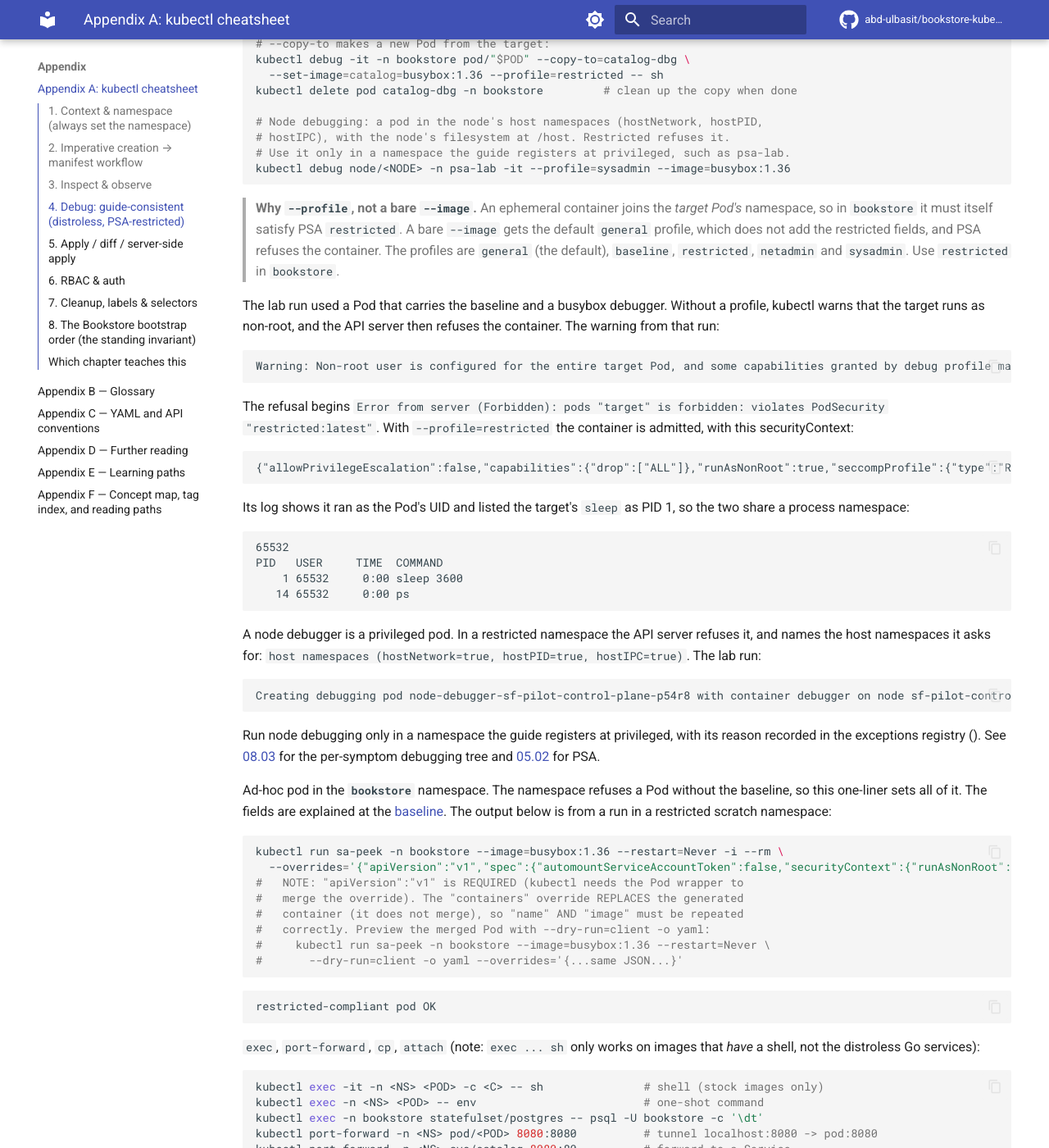
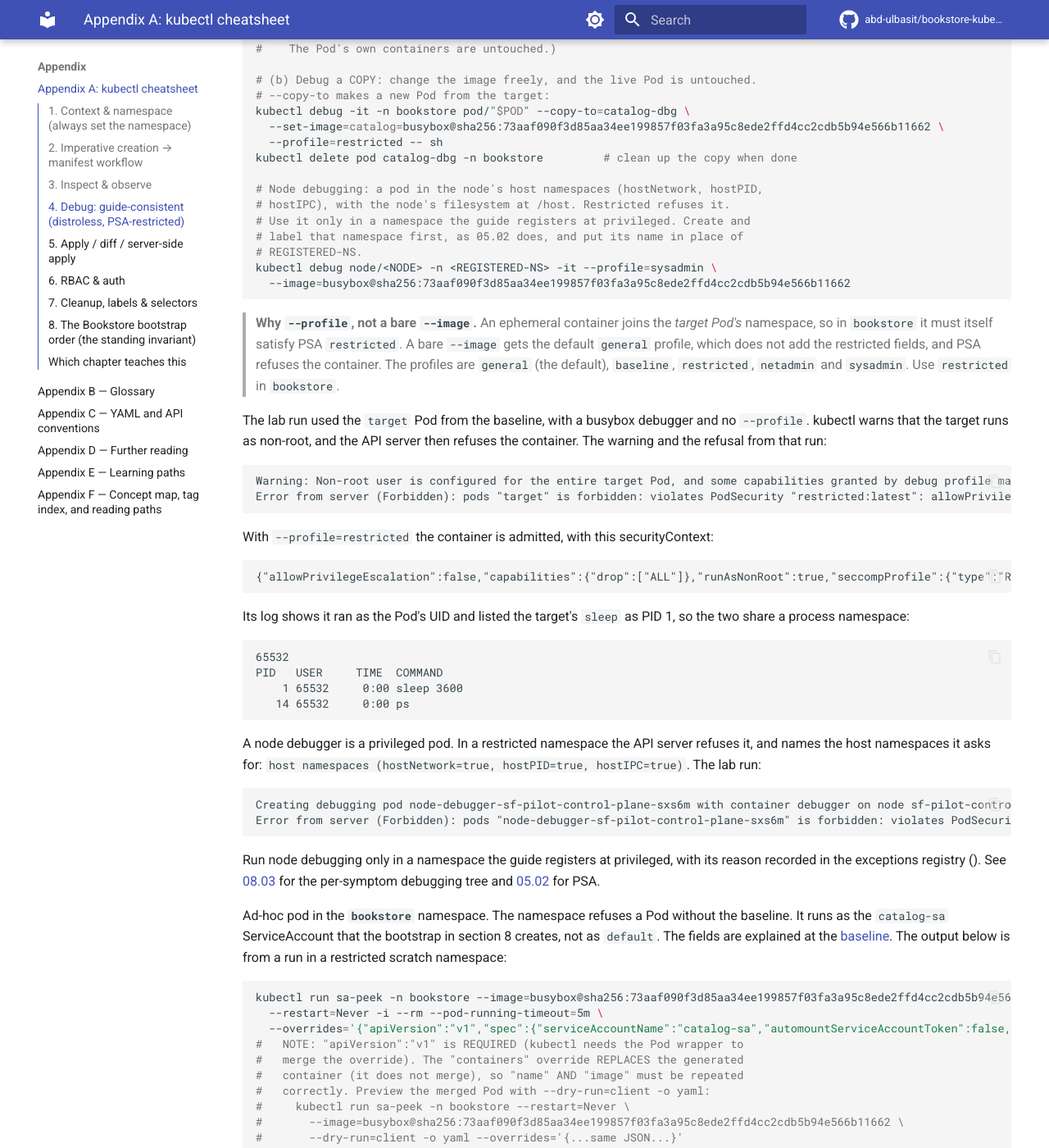
Before and after one commit to abd-ulbasit/bookstore-kubernetes-guide, an MkDocs documentation site: the page built from full-guide/appendix/A-kubectl-cheatsheet.md, in a window 1280 px wide and 1400 px high, scrolled down 5027 px. Shown: the whole window at 82% size. Built offline with MkDocs 1.6.1 and Material for MkDocs 9.7.7, drawn with Linux system fonts in a browser that asks for light colours; comment, search, counter and statistics services are not loaded; some of the changed text lies outside the part shown.

Commit message:
appendix: fix review findings in A, B and C
A: make --dry-run=client match C (it reads the API schema from the
cluster); pin the debug and sa-peek images by digest and run sa-peek as
catalog-sa; show the real Forbidden lines in the output blocks; add
--dry-run=client -o yaml to every workload and namespace generator and
drop the cluster-wide ClusterRole examples; point the node-debug example
at a placeholder namespace; state when warn: restricted produces a
Deployment warning.

B: correct the system:masters row (super-admin.conf, cited to the kubeadm
certificates page); cite the captured kindnet NetworkPolicy run; name
ingress-nginx, not Traefik; scope the kind row; point the Namespace and
field rows at 01.01 anchors; fix the kubectl debug --profile row.

C: replace the copied canonical workload spec with a link to 01.01 and a
per-image warning; add the refused null and empty securityContext output;
state the warn-label condition.

Evidence: re-recorded ap-a, ap-b and ap-C on a kind cluster (Kubernetes
v1.37.0). Scratch namespaces are redacted to lab-ns-* names in the
committed copies, and the transcript headers record the substitution.

Co-Authored-By: Claude Haiku 5.5 <noreply@anthropic.com>

````diff
--- a/full-guide/appendix/A-kubectl-cheatsheet.md
+++ b/full-guide/appendix/A-kubectl-cheatsheet.md
@@ -15,9 +15,9 @@ chapter anatomy. `<NS>` = a namespace, `<POD>`/`<SVC>`/`<D>` = object names,
 `<C>` = a container name. The running example is the **Bookstore** in the
 `bookstore` namespace (PSA `enforce: restricted`).
 
-The output blocks came from a lab run on a kind cluster named `sf-pilot`
-(Kubernetes 1.37.0). Node names in them are the lab's, and a scratch namespace
-stood in for `bookstore`.
+The output blocks came from a lab run on a kind cluster on Kubernetes 1.37.0,
+under a cluster name other than `bookstore`. Node names in them are the lab's
+and are kept verbatim, and a scratch namespace stood in for `bookstore`.
 
 > **The one rule that prevents the worst outage:** before *any* mutating
 > command, confirm `kubectl config current-context`. Acting on the wrong
@@ -72,16 +72,20 @@ The generated file has no `securityContext`. Add the
 [baseline](../01-core-workloads/01-pods.md#baseline) before you apply it to a
 restricted namespace. Section 5 shows what a bare workload does there.
 
-Generators (each accepts `--dry-run=client -o yaml`; without that flag the
-object is created at once, and a workload created this way has no
-securityContext, so a restricted namespace refuses its Pods):
+Generators for a workload or a namespace take `--dry-run=client -o yaml`.
+Without that flag the object is created at once. A workload created this way
+has no securityContext, so a restricted namespace refuses its Pods, and a
+namespace gets no Pod Security labels. Use the flag every time, and add the
+fields by hand before you apply:
 
 ```sh
-kubectl run catalog --image=bookstore/catalog:dev --port=8080 --restart=Never   # a bare Pod
-kubectl create deployment catalog --image=bookstore/catalog:dev --replicas=3
-kubectl create job db-migrate --image=postgres:16 \
-  -- psql -h postgres -U bookstore -d bookstore -c 'SELECT 1'   # args after -- are argv (no shell)
-kubectl create cronjob cleanup --image=postgres:16 --schedule="0 3 * * *" \
+kubectl run catalog --image=bookstore/catalog:dev --port=8080 --restart=Never --dry-run=client -o yaml   # a bare Pod
+kubectl create deployment catalog --image=bookstore/catalog:dev --replicas=3 --dry-run=client -o yaml
+# postgres:16, pinned by digest (01.01)
+kubectl create job db-migrate --image=postgres@sha256:1beaa3084eee2676f20a9cd9928f0bf2c5bf674f8e49f81017912183d377c61c \
+  --dry-run=client -o yaml -- psql -h postgres -U bookstore -d bookstore -c 'SELECT 1'   # args after -- are argv (no shell)
+kubectl create cronjob cleanup --image=postgres@sha256:1beaa3084eee2676f20a9cd9928f0bf2c5bf674f8e49f81017912183d377c61c \
+  --schedule="0 3 * * *" --dry-run=client -o yaml \
   -- sh -c '/scripts/cleanup.sh'   # use sh -c for a path; bare 'cleanup.sh' would resolve via $PATH
 kubectl create configmap catalog-config --from-literal=LOG_LEVEL=info \
   --from-file=app.properties
@@ -94,10 +98,8 @@ kubectl create role catalog-config-reader --verb=get --resource=configmaps \
   --resource-name=catalog-config
 kubectl create rolebinding catalog-config-reader-binding \
   --role=catalog-config-reader --serviceaccount=bookstore:catalog-sa
-kubectl create clusterrole pod-reader --verb=get,list,watch --resource=pods
-kubectl create clusterrolebinding pr --clusterrole=pod-reader --serviceaccount=bookstore:catalog-sa   # cluster-wide: a workload should get a RoleBinding (section 6)
 kubectl create quota bookstore-quota --hard=cpu=4,memory=8Gi,pods=20
-kubectl create namespace bookstore     # no Pod Security labels yet: section 8 applies them
+kubectl create namespace bookstore --dry-run=client -o yaml   # then add the Pod Security labels of 01.01 step 1
 kubectl create ingress bookstore --rule="bookstore.localdev.me/*=storefront:80"
 ```
 
@@ -268,8 +270,10 @@ kubectl logs -n <NS> -l app=catalog --prefix              # by label, prefix eac
 # container so PSA admits it (runAsNonRoot, drop ALL, seccomp RuntimeDefault).
 POD=$(kubectl get pod -n bookstore -l app=catalog \
   -o jsonpath='{.items[0].metadata.name}')
+# busybox:1.36, pinned by digest (01.01)
 kubectl debug -it -n bookstore pod/"$POD" \
-  --image=busybox:1.36 --target=catalog --profile=restricted -- sh
+  --image=busybox@sha256:73aaf090f3d85aa34ee199857f03fa3a95c8ede2ffd4cc2cdb5b94e566b11662 \
+  --target=catalog --profile=restricted -- sh
 #   inside: wget -qO- localhost:8080/healthz ; nslookup postgres ; nc -z postgres 5432 ; ps
 #   (the container stays in the Pod's spec, exited, until the Pod is deleted.
 #    The Pod's own containers are untouched.)
@@ -277,13 +281,17 @@ kubectl debug -it -n bookstore pod/"$POD" \
 # (b) Debug a COPY: change the image freely, and the live Pod is untouched.
 # --copy-to makes a new Pod from the target:
 kubectl debug -it -n bookstore pod/"$POD" --copy-to=catalog-dbg \
-  --set-image=catalog=busybox:1.36 --profile=restricted -- sh
+  --set-image=catalog=busybox@sha256:73aaf090f3d85aa34ee199857f03fa3a95c8ede2ffd4cc2cdb5b94e566b11662 \
+  --profile=restricted -- sh
 kubectl delete pod catalog-dbg -n bookstore         # clean up the copy when done
 
 # Node debugging: a pod in the node's host namespaces (hostNetwork, hostPID,
 # hostIPC), with the node's filesystem at /host. Restricted refuses it.
-# Use it only in a namespace the guide registers at privileged, such as psa-lab.
-kubectl debug node/<NODE> -n psa-lab -it --profile=sysadmin --image=busybox:1.36
+# Use it only in a namespace the guide registers at privileged. Create and
+# label that namespace first, as 05.02 does, and put its name in place of
+# REGISTERED-NS.
+kubectl debug node/<NODE> -n <REGISTERED-NS> -it --profile=sysadmin \
+  --image=busybox@sha256:73aaf090f3d85aa34ee199857f03fa3a95c8ede2ffd4cc2cdb5b94e566b11662
 ```
 
 > **Why `--profile`, not a bare `--image`.** An ephemeral container joins the
@@ -293,18 +301,18 @@ kubectl debug node/<NODE> -n psa-lab -it --profile=sysadmin --image=busybox:1.36
 > `general` (the default), `baseline`, `restricted`, `netadmin` and `sysadmin`.
 > Use `restricted` in `bookstore`.
 
-The lab run used a Pod that carries the baseline and a busybox debugger. Without
-a profile, kubectl warns that the target runs as non-root, and the API server
-then refuses the container. The warning from that run:
+The lab run used the `target` Pod from the baseline, with a busybox debugger and
+no `--profile`. kubectl warns that the target runs as non-root, and the API
+server then refuses the container. The warning and the refusal from that run:
 
 <!-- gate: output -->
 ```text
 Warning: Non-root user is configured for the entire target Pod, and some capabilities granted by debug profile may not work. Please consider using "--custom" with a custom profile that specifies "securityContext.runAsUser: 0".
+Error from server (Forbidden): pods "target" is forbidden: violates PodSecurity "restricted:latest": allowPrivilegeEscalation != false (container "debugger-rfxpr" must set securityContext.allowPrivilegeEscalation=false), unrestricted capabilities (container "debugger-rfxpr" must set securityContext.capabilities.drop=["ALL"]; container "debugger-rfxpr" must not include "SYS_PTRACE" in securityContext.capabilities.add)
 ```
 
-The refusal begins `Error from server (Forbidden): pods "target" is forbidden:
-violates PodSecurity "restricted:latest"`. With `--profile=restricted` the
-container is admitted, with this securityContext:
+With `--profile=restricted` the container is admitted, with this
+securityContext:
 
 <!-- gate: output -->
 ```text
@@ -328,7 +336,8 @@ refuses it, and names the host namespaces it asks for:
 
 <!-- gate: output -->
 ```text
-Creating debugging pod node-debugger-sf-pilot-control-plane-p54r8 with container debugger on node sf-pilot-control-plane.
+Creating debugging pod node-debugger-sf-pilot-control-plane-sxs6m with container debugger on node sf-pilot-control-plane.
+Error from server (Forbidden): pods "node-debugger-sf-pilot-control-plane-sxs6m" is forbidden: violates PodSecurity "restricted:latest": host namespaces (hostNetwork=true, hostPID=true, hostIPC=true), privileged (container "debugger" must not set securityContext.privileged=true), allowPrivilegeEscalation != false (container "debugger" must set securityContext.allowPrivilegeEscalation=false), unrestricted capabilities (container "debugger" must set securityContext.capabilities.drop=["ALL"]), restricted volume types (volume "host-root" uses restricted volume type "hostPath"), runAsNonRoot != true (pod or container "debugger" must set securityContext.runAsNonRoot=true), seccompProfile (pod or container "debugger" must set securityContext.seccompProfile.type to "RuntimeDefault" or "Localhost")
 ```
 
 Run node debugging only in a namespace the guide registers at privileged, with
@@ -338,18 +347,21 @@ per-symptom debugging tree and [05.02](../05-security/02-pod-security.md) for
 PSA.
 
 Ad-hoc pod in the **`bookstore`** namespace. The namespace refuses a Pod without
-the baseline, so this one-liner sets all of it. The fields are explained at the
+the baseline. It runs as the `catalog-sa` ServiceAccount that the bootstrap in
+section 8 creates, not as `default`. The fields are explained at the
 [baseline](../01-core-workloads/01-pods.md#baseline). The output below is from a
 run in a restricted scratch namespace:
 
 ```sh
-kubectl run sa-peek -n bookstore --image=busybox:1.36 --restart=Never -i --rm \
-  --overrides='{"apiVersion":"v1","spec":{"automountServiceAccountToken":false,"securityContext":{"runAsNonRoot":true,"runAsUser":65532,"runAsGroup":65532,"seccompProfile":{"type":"RuntimeDefault"}},"containers":[{"name":"sa-peek","image":"busybox:1.36","command":["sh","-c","echo restricted-compliant pod OK"],"securityContext":{"allowPrivilegeEscalation":false,"readOnlyRootFilesystem":true,"capabilities":{"drop":["ALL"]}},"resources":{"requests":{"cpu":"10m","memory":"16Mi"},"limits":{"memory":"32Mi"}},"volumeMounts":[{"name":"tmp","mountPath":"/tmp"}]}],"volumes":[{"name":"tmp","emptyDir":{}}]}}'
+kubectl run sa-peek -n bookstore --image=busybox@sha256:73aaf090f3d85aa34ee199857f03fa3a95c8ede2ffd4cc2cdb5b94e566b11662 \
+  --restart=Never -i --rm --pod-running-timeout=5m \
+  --overrides='{"apiVersion":"v1","spec":{"serviceAccountName":"catalog-sa","automountServiceAccountToken":false,"securityContext":{"runAsNonRoot":true,"runAsUser":65532,"runAsGroup":65532,"seccompProfile":{"type":"RuntimeDefault"}},"containers":[{"name":"sa-peek","image":"busybox@sha256:73aaf090f3d85aa34ee199857f03fa3a95c8ede2ffd4cc2cdb5b94e566b11662","command":["sh","-c","echo restricted-compliant pod OK"],"securityContext":{"allowPrivilegeEscalation":false,"readOnlyRootFilesystem":true,"capabilities":{"drop":["ALL"]}},"resources":{"requests":{"cpu":"10m","memory":"16Mi"},"limits":{"memory":"32Mi"}},"volumeMounts":[{"name":"tmp","mountPath":"/tmp"}]}],"volumes":[{"name":"tmp","emptyDir":{}}]}}'
 #   NOTE: "apiVersion":"v1" is REQUIRED (kubectl needs the Pod wrapper to
 #   merge the override). The "containers" override REPLACES the generated
 #   container (it does not merge), so "name" AND "image" must be repeated
 #   correctly. Preview the merged Pod with --dry-run=client -o yaml:
-#     kubectl run sa-peek -n bookstore --image=busybox:1.36 --restart=Never \
+#     kubectl run sa-peek -n bookstore --restart=Never \
+#       --image=busybox@sha256:73aaf090f3d85aa34ee199857f03fa3a95c8ede2ffd4cc2cdb5b94e566b11662 \
 #       --dry-run=client -o yaml --overrides='{...same JSON...}'
 ```
 
@@ -380,7 +392,7 @@ kubectl apply -f manifest.yaml                            # declarative create/u
 kubectl apply -f dir/                                     # a directory of manifests
 kubectl apply -f https://example.com/manifest.yaml        # a URL (pin the URL; see note)
 kubectl apply -k overlays/dev                             # render a kustomization, then apply
-kubectl apply -f manifest.yaml --dry-run=client           # parse + local validate, NO cluster
+kubectl apply -f manifest.yaml --dry-run=client           # validates against the API server's schema; persists nothing; needs a cluster
 kubectl apply -f manifest.yaml --dry-run=server           # run apiserver admission incl. PSA, NO persist
 kubectl apply -f manifest.yaml --server-side --field-manager=ci   # Server-Side Apply (field ownership)
 kubectl apply -f manifest.yaml --server-side --force-conflicts     # take ownership on conflict (use deliberately)
@@ -393,23 +405,30 @@ kubectl delete -k overlays/dev
 kubectl kustomize overlays/prod                           # render only (no apply); built into kubectl
 ```
 
-> **Server dry-run is the PSA proof.** `--dry-run=client` only parses YAML.
-> `--dry-run=server` runs the full admission pipeline (including **Pod Security
-> Admission**) without persisting. This is how the guide certifies every
-> Bookstore workload is admitted under `enforce: restricted`
+> **Server dry-run is the PSA proof.** `--dry-run=client` reads the schema from
+> the API server, so it fails with no reachable cluster, and it does not run
+> admission. `--dry-run=server` runs the full admission pipeline (including
+> **Pod Security Admission**) without persisting. This is how the guide
+> certifies every Bookstore workload is admitted under `enforce: restricted`
 > ([05-security/02](../05-security/02-pod-security.md),
 > [07-delivery/01](../07-delivery/01-packaging-helm.md)).
 >
 > A Deployment passes the server dry-run differently. Its Pods are checked when
-> the ReplicaSet creates them, so a bare Deployment can come back with only a
-> `Warning: would violate PodSecurity "restricted:latest"` line and still be
-> created. Read the warnings, then check the ReplicaSet. In the lab run the
-> ReplicaSet stayed at zero Pods, and its events named the refusal:
+> the ReplicaSet creates them. In a namespace that also sets `warn: restricted`,
+> as `bookstore` does, a bare Deployment comes back with only a
+> `Warning: would violate PodSecurity "restricted:latest"` line and is still
+> created. An `enforce` label alone prints no such warning, so read the warnings
+> and check the ReplicaSet either way. In the lab run, with `enforce`, `audit`
+> and `warn` all set, the ReplicaSet stayed at zero Pods, and its events named
+> the refusal:
 
 <!-- gate: output -->
 ```text
 NAME                     DESIRED   CURRENT   READY   AGE
-bare-deploy-6645c4d875   1         0         0       15s
+bare-deploy-568895bc57   1         0         0       20s
+# ...
+LAST SEEN          TYPE      REASON         OBJECT                              MESSAGE
+22s                Warning   FailedCreate   ReplicaSet/bare-deploy-568895bc57   Error creating: pods "bare-deploy-568895bc57-g6qfd" is forbidden: violates PodSecurity "restricted:latest": allowPrivilegeEscalation != false (container "busybox" must set securityContext.allowPrivilegeEscalation=false), unrestricted capabilities (container "busybox" must set securityContext.capabilities.drop=["ALL"]), runAsNonRoot != true (pod or container "busybox" must set securityContext.runAsNonRoot=true), seccompProfile (pod or container "busybox" must set securityContext.seccompProfile.type to "RuntimeDefault" or "Localhost")
 ```
 
 > **Server-Side Apply (SSA).** Each field has a recorded *manager*
````
Also changed, not shown: full-guide/appendix/B-glossary.md (+12 -12 lines), full-guide/appendix/C-yaml-and-api-conventions.md (+30 -39 lines), 3 other files.
